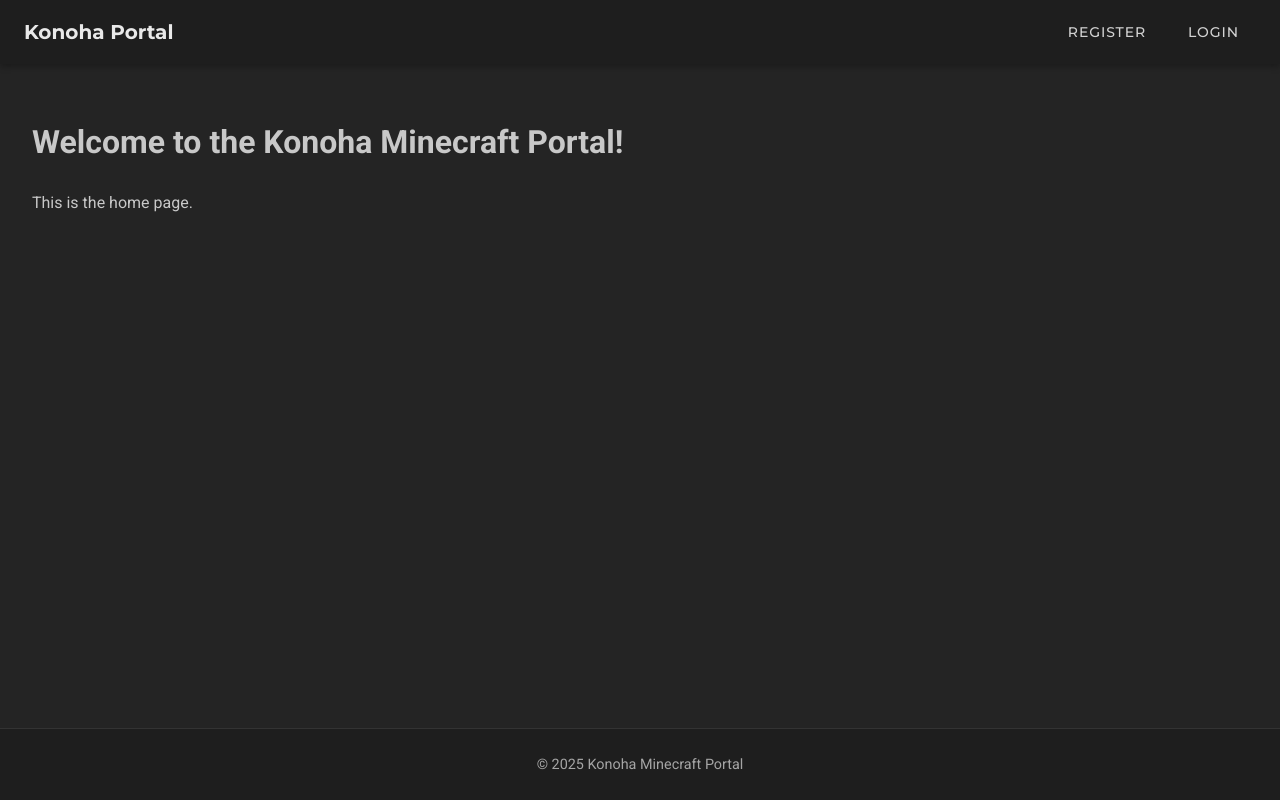
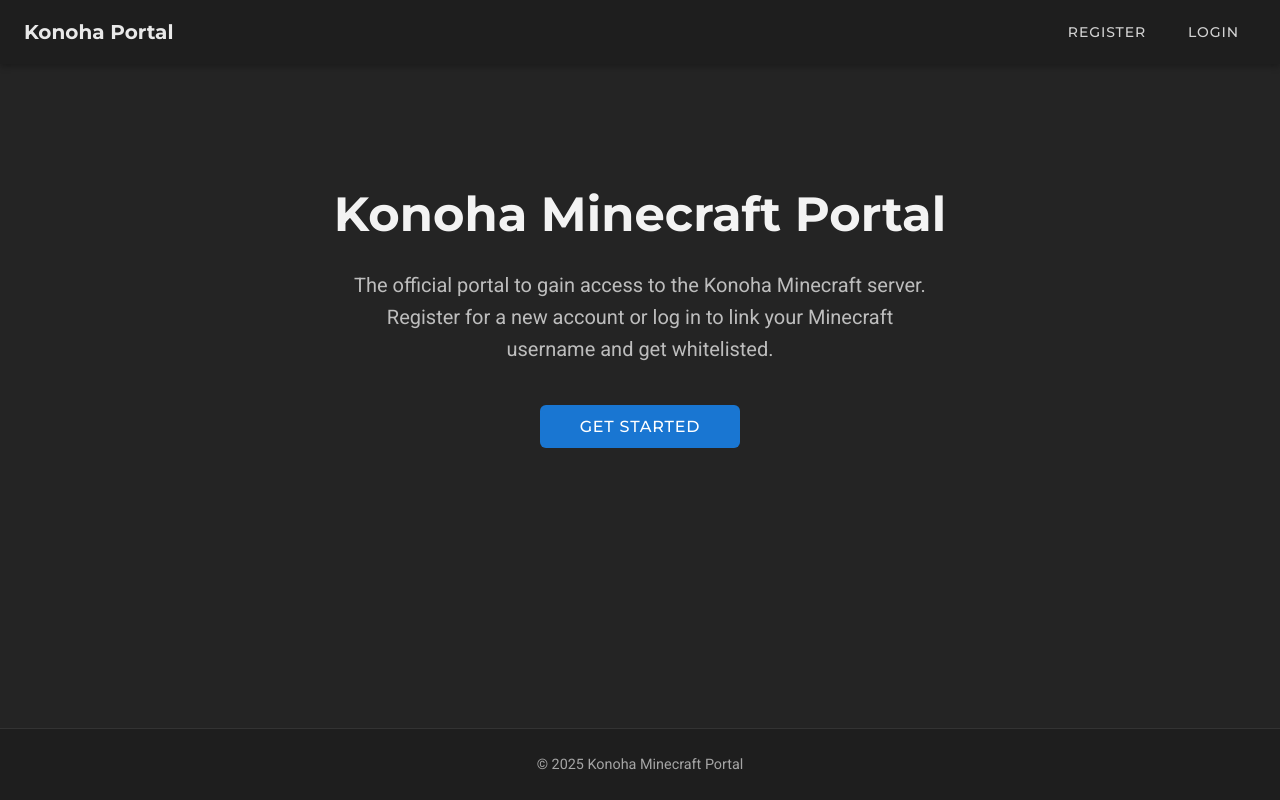
Before and after one commit to TimothyYLin/minecraft-verification-portal, a React (Vite) app in the folder frontend/: page / in a window 1280 px wide. Built offline with nearby package versions, Linux system fonts and the light colour scheme; no server answers.

Commit message:
Updated DashboardPage functionality and HomePage to be more visually appealing

```diff
--- a/frontend/src/pages/DashboardPage.jsx
+++ b/frontend/src/pages/DashboardPage.jsx
@@ -1,12 +1,83 @@
-import React from 'react';
+import React, { useState } from 'react';
+import { useAuth } from '@/hooks/useAuth';
+import { linkMinecraftUsername } from '@/services/apiService';
 
-function DashboardPage(){
-    return (
-        <div>
-            <h1>Dashboard</h1>
-            <p>Welcome! You are logged in.</p>
+import formStyles from '@/components/Form/Form.module.css';
+import pageStyles from '@/pages/DashboardPage.module.css';
+
+function DashboardPage() {
+  const [mcUsername, setMcUsername] = useState('');
+  const [message, setMessage] = useState('');
+  const [error, setError] = useState('');
+
+  // TODO: Add current linked account info
+
+  const handleSubmit = async (event) => {
+    event.preventDefault();
+    setMessage('');
+    setError('');
+
+    if (!mcUsername) {
+      setError('Please enter your Minecraft username.');
+      return;
+    }
+
+    try {
+      const data = await linkMinecraftUsername(mcUsername);
+      setMessage(`${data.message} \n${data.code}`);
+      setMcUsername('');
+    } catch (err) {
+      setError(err.message || 'An unexpected error occurred.');
+    }
+  };
+
+  return (
+    <div className={pageStyles.dashboardContainer}>
+      <div className={pageStyles.welcomeHeader}>
+        <h1>Dashboard</h1>
+        <p>Manage your account settings and Minecraft server access.</p>
+      </div>
+
+      <div className={pageStyles.infoCard}>
+        <h2>Link Your Minecraft Account</h2>
+        <p>
+          Enter your Minecraft username below to receive a verifcation code.
+          You will need to enter this code in-game to get whitelisted.
+        </p>
+
+        <form onSubmit={handleSubmit}>
+          <div className={formStyles.formGroup}>
+            <label htmlFor="mcUsername" className={formStyles.label}>Minecraft Username:</label>
+            <input
+              type="text"
+              id="mcUsername"
+              value={mcUsername}
+              onChange={(e) => setMcUsername(e.target.value)}
+              className={formStyles.input}
+              required
+            />
+          </div>
+
+          <div className={formStyles.buttonContainer}>
+            <button type="submit" className={formStyles.button}>
+              Link Account & Get Code
+            </button>
+          </div>
+        </form>
+
+        <div className={formStyles.messageContainer}>
+          {message && (
+            <div className={formStyles.successMessage} style={{ whiteSpace: 'pre-wrap' }}>
+              {message}
+            </div>
+          )}
+          {error && (
+            <div className={formStyles.apiErrorBox}>{error}</div>
+          )}
         </div>
-    );
+      </div>
+    </div>
+  );
 }
 
 export default DashboardPage;
--- /dev/null
+++ b/frontend/src/pages/DashboardPage.module.css
@@ -0,0 +1,31 @@
+.dashBoardContainer {
+    max-width: 700px;
+    margin: 0 auto;
+}
+
+.welcomeHeader {
+    border-bottom: 1px solid #444;
+    padding-bottom: 16px;
+    margin-bottom: 24px;
+}
+
+.welcomeHeader h1 {
+    margin-bottom: 4px;
+}
+
+.welcomeHeader p {
+    margin: 0;
+    color: rgba(255, 255 ,255, 0.7);
+}
+
+.infoCard {
+    background-color: #2c2c2c;
+    padding: 24px;
+    border-radius: 8px;
+    border: 1px solid #444;
+}
+
+.infoCard h2 {
+    margin-top: 0;
+    font-family: 'Montserrat', sans-serif;
+}
--- a/frontend/src/pages/HomePage.jsx
+++ b/frontend/src/pages/HomePage.jsx
@@ -1,10 +1,26 @@
 import React from 'react';
+import { Link, useNavigate } from 'react-router-dom';
+import styles from '@/pages/HomePage.module.css';
+import formStyles from '@/components/Form/Form.module.css';
 
 function HomePage() {
+    const navigate = useNavigate();
+
     return(
-        <div>
-            <h1>Welcome to the Konoha Minecraft Portal!</h1>
-            <p>This is the home page.</p>
+        <div className={styles.heroContainer}>
+            <h1 className={styles.title}>Konoha Minecraft Portal</h1>
+            <p className={styles.subtitle}>
+                The official portal to gain access to the Konoha Minecraft server.
+                Register for a new account or log in to link your Minecraft username and get whitelisted.
+            </p>
+            <div className={styles.ctaContainer}>
+                <button
+                    onClick={() => navigate('/register')}
+                    className={`${formStyles.button} ${styles.ctaButton}`}
+                >
+                    Get Started
+                </button>
+            </div>
         </div>
     );
 }
--- /dev/null
+++ b/frontend/src/pages/HomePage.module.css
@@ -0,0 +1,30 @@
+.heroContainer {
+    display: flex;
+    flex-direction: column;
+    justify-content: center;
+    align-items: center;
+    text-align: center;
+    padding: 80px 20px;
+}
+
+.title {
+    font-family: 'Montserrat', sans-serif;
+    font-size: 3rem;
+    font-weight: 700;
+    color: rgba(255, 255, 255, 0.95);
+    margin: 0;
+}
+
+.subtitle {
+    font-size: 1.25rem;
+    color: rgba(255, 255, 255, 0.7);
+    max-width: 600px;
+    margin: 16px 0 32px 0;
+}
+
+.ctaButton {
+    padding: 14px 32px;
+    font-size: 1.1rem;
+    min-width: 200px;
+    box-shadow: 0 4px 6px rgba(0, 0, 0, 0, 0.4);
+}
```
